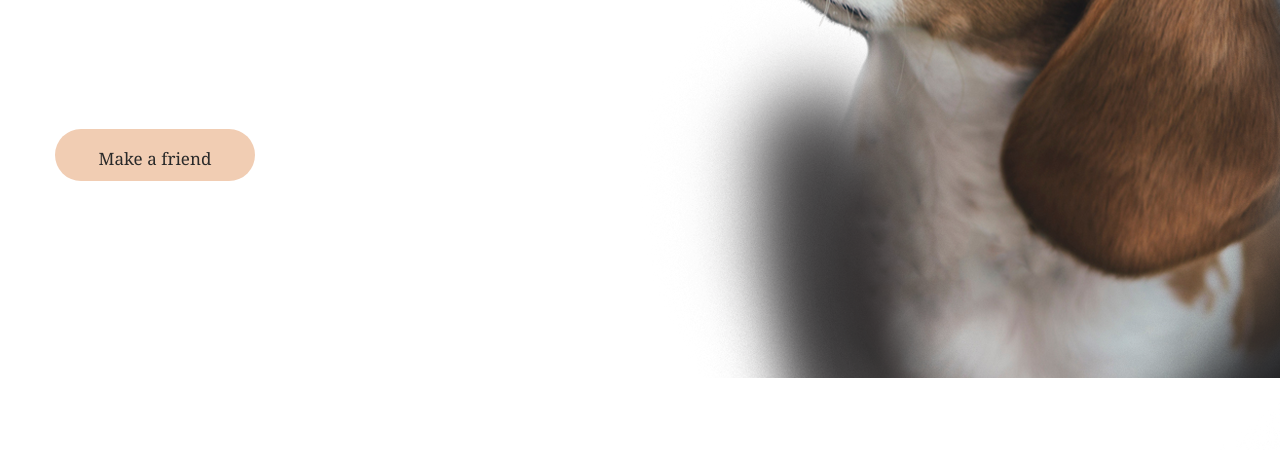
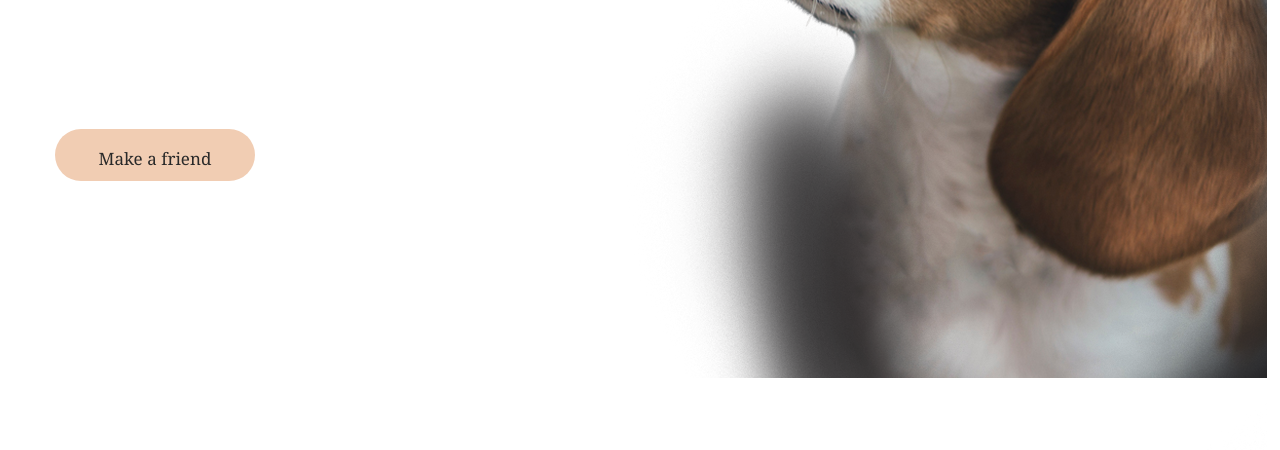
Before and after one commit to MihailOkatev/shelter, a plain HTML site: page index.html in a window 1280 px wide. Shown: the part 546-996 px from the top of the page. Drawn offline with Linux system fonts and the light colour scheme.

Commit message:
dog fixed

```diff
--- a/style.scss
+++ b/style.scss
@@ -29,9 +29,9 @@ margin: 0 auto;
     &::after {
         background-image: url("./img/dog.png");
         content:"";
-        width: 51%;
+        width: 50%;
         height: 100%;
-        left: 50%;
+        left: 49%;
         right: 0;
         top: 0;
         bottom: 0;
```
Also changed, not shown: style.css.
